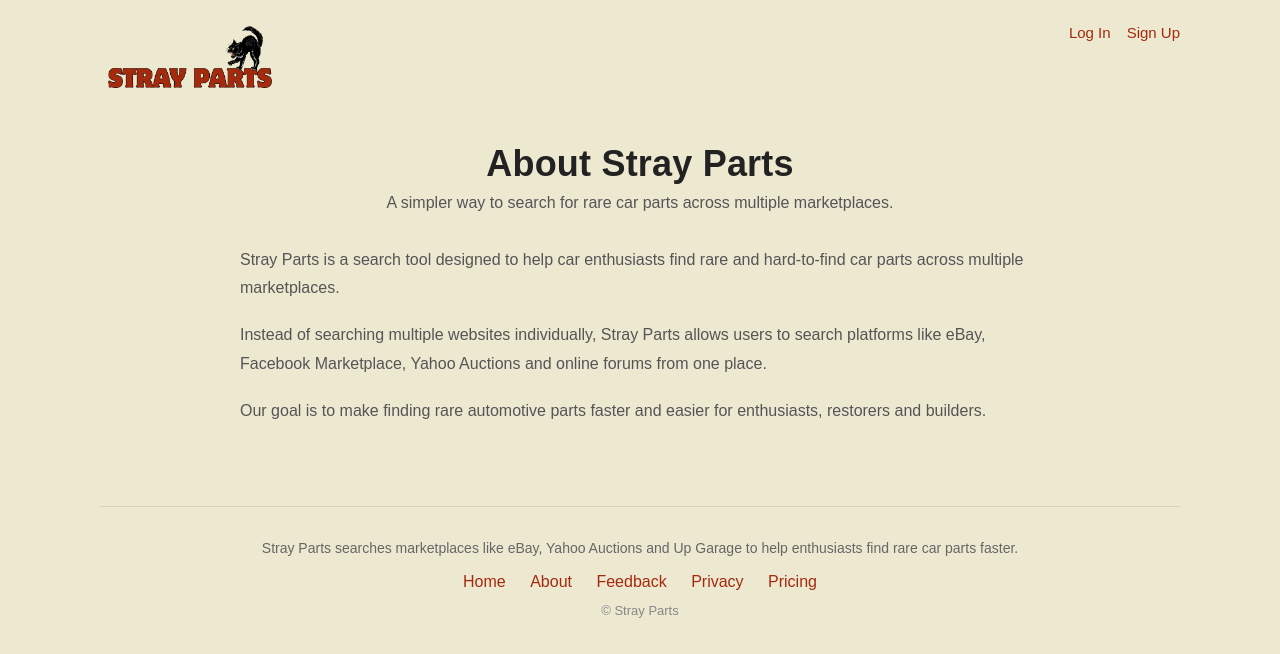
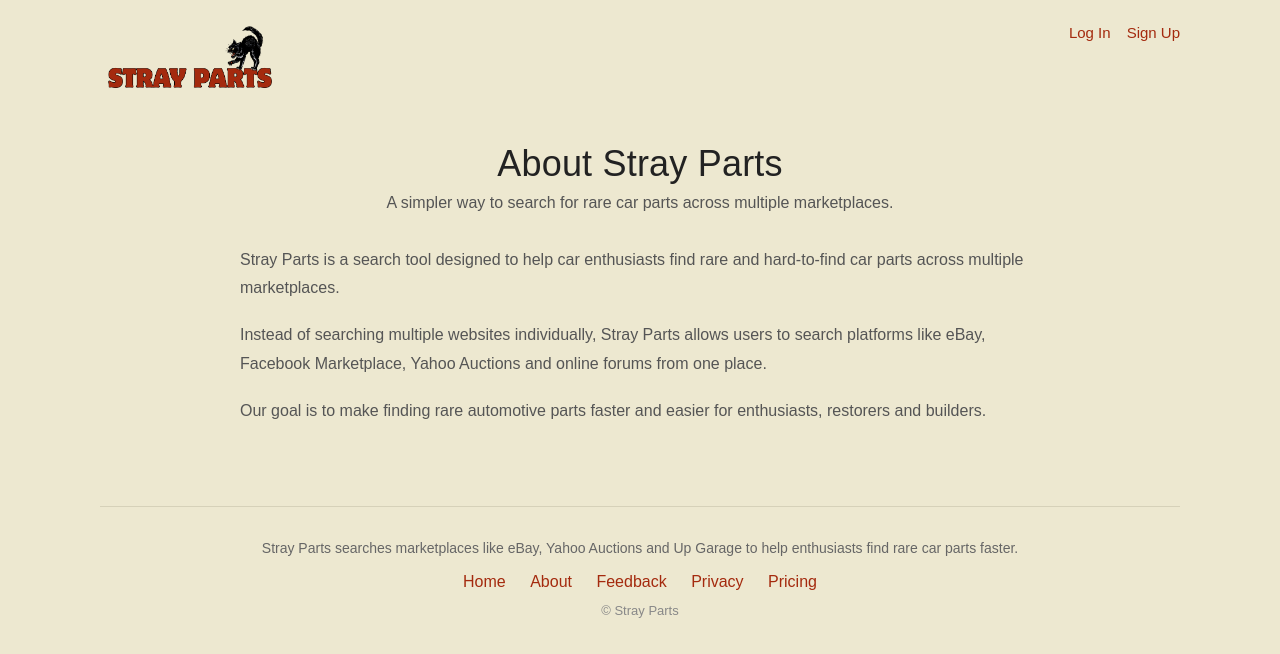
Before and after one commit to strayscarclub/strayparts, a website: page about.html in a window 1280 px wide. Drawn offline with nearby package versions, Linux system fonts and the light colour scheme; a web font is replaced by a local one.

Commit message:
Update site.css

```diff
--- a/site.css
+++ b/site.css
@@ -1,3 +1,11 @@
+@font-face {
+  font-family: "StrayPartsTitle";
+  src: url("/fonts/itc-motter-corpus-semibold.otf") format("opentype");
+  font-weight: normal;
+  font-style: normal;
+  font-display: swap;
+}
+
 :root {
   --bg: #ede8d0;
   --text: #222;
@@ -15,19 +23,6 @@
   --banner: #f4efe0;
 }
 
-@font-face {
-  font-family: "StrayPartsTitle";
-  src: url("/fonts/itc-motter-corpus-semibold.otf") format("opentype");
-  font-weight: normal;
-  font-style: normal;
-}
-
-h1,
-h2 {
-  font-family: "StrayPartsTitle", Arial, sans-serif;
-  letter-spacing: 0.2px;
-}
-
 * {
   box-sizing: border-box;
 }
@@ -38,6 +33,13 @@
   color: var(--text);
   margin: 0;
   min-height: 100vh;
+}
+
+h1,
+h2 {
+  font-family: "StrayPartsTitle", Arial, sans-serif;
+  font-weight: normal;
+  letter-spacing: 0.2px;
 }
 
 a {
```
